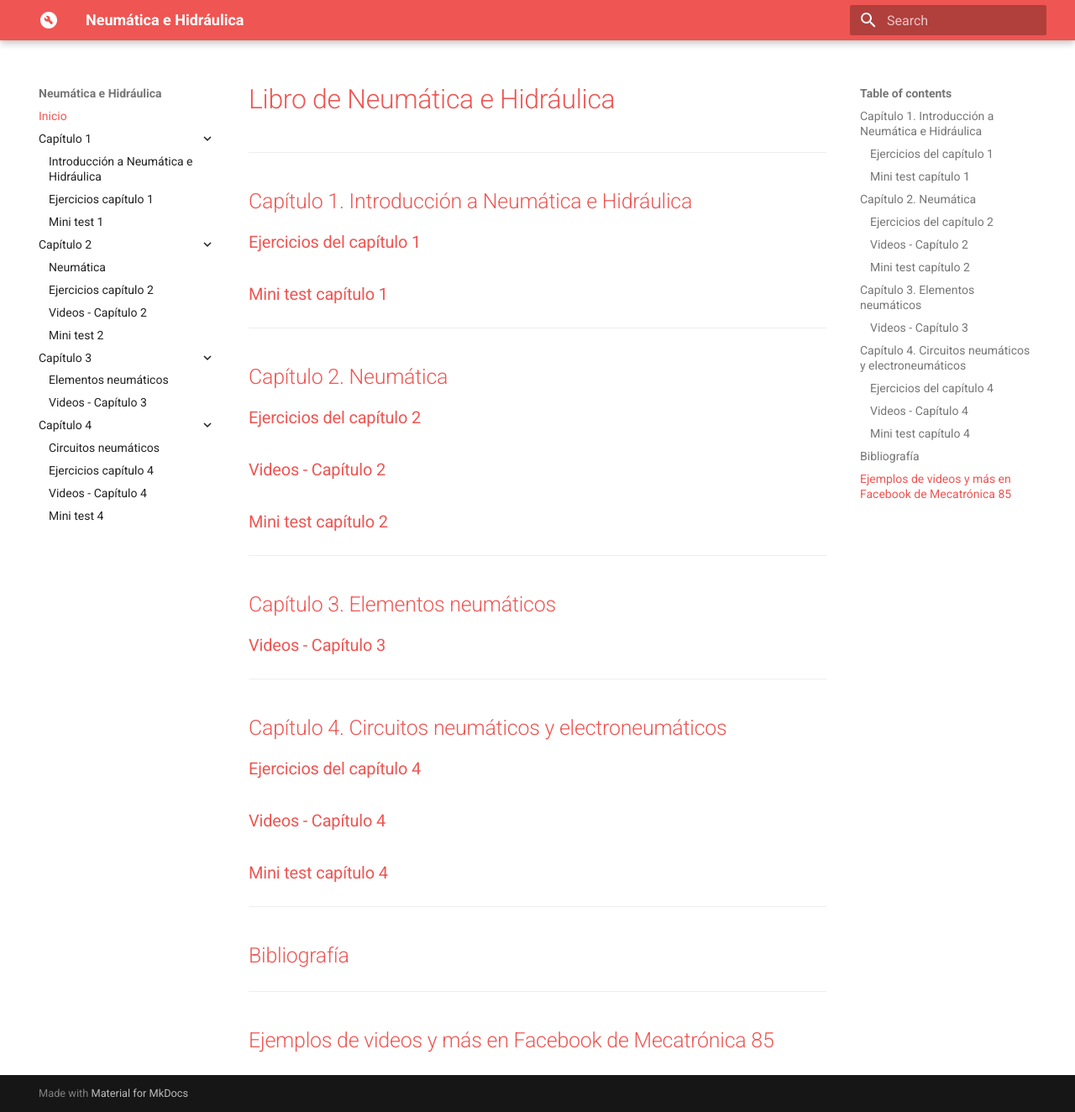
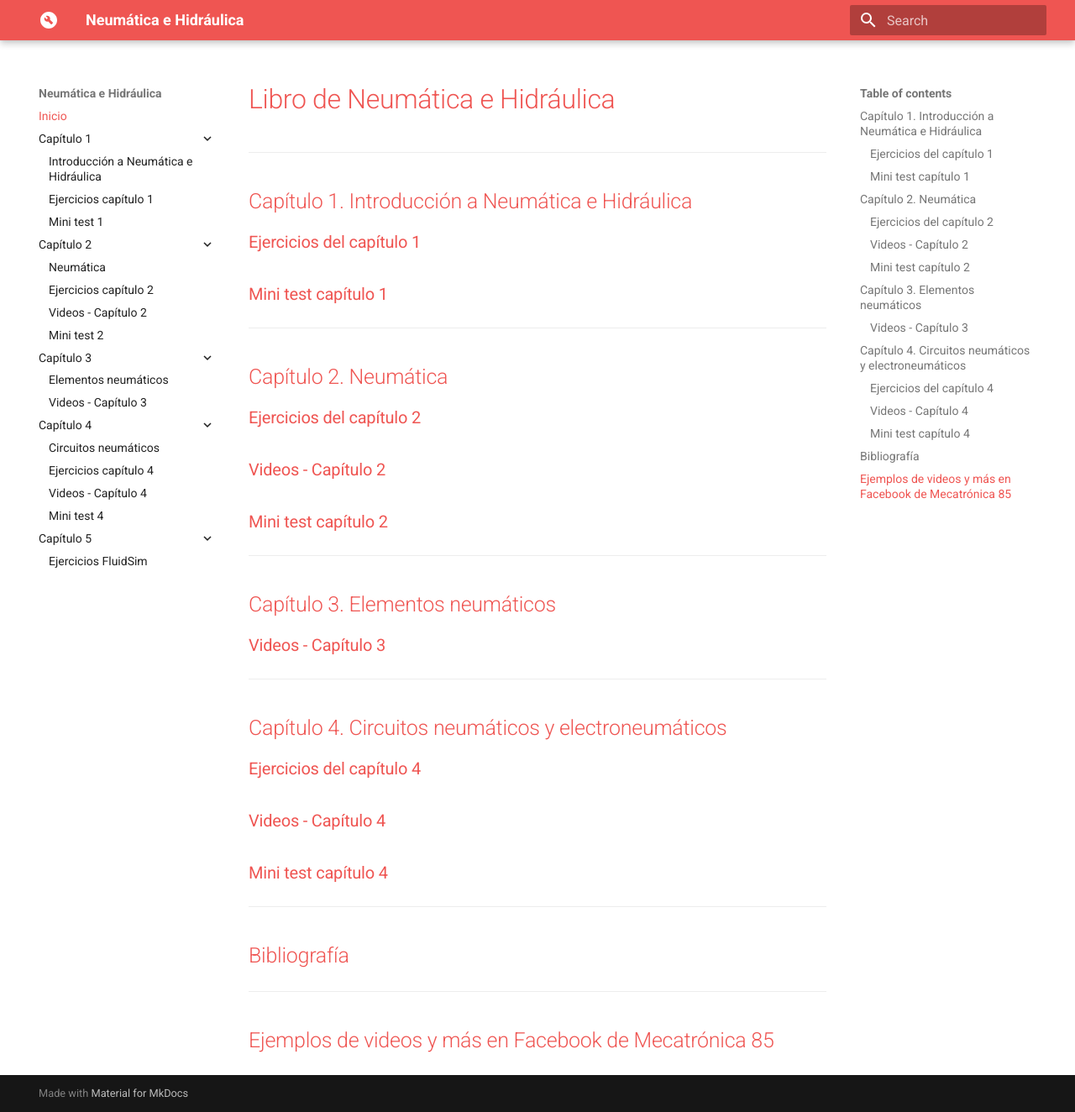
Before and after one commit to jalmx/pneumatic_book, an MkDocs documentation site: the page built from docs/index.md, in a window 1280 px wide and 1324 px high. Shown: the whole window at 84% size. Built offline with MkDocs 1.6.1 and Material for MkDocs 9.7.7, drawn with Linux system fonts in a browser that asks for light colours.

Commit message:
add: cap5 to release

```diff
--- a/mkdocs.yml
+++ b/mkdocs.yml
@@ -19,6 +19,8 @@ nav:
       - "Ejercicios capítulo 4": capitulo4/ejercicios4.md
       - "Videos - Capítulo 4": capitulo4/video.md
       - "Mini test 4": capitulo4/mini-test.md
+    - "Capítulo 5":
+      - "Ejercicios FluidSim" : capitulo5/index.md
 
 theme:
   name: material
```
Also changed, not shown: docs/capitulo5/index.md (renamed from docs/capitulo5/practicas_neumatica_class.md), 1 other file.
